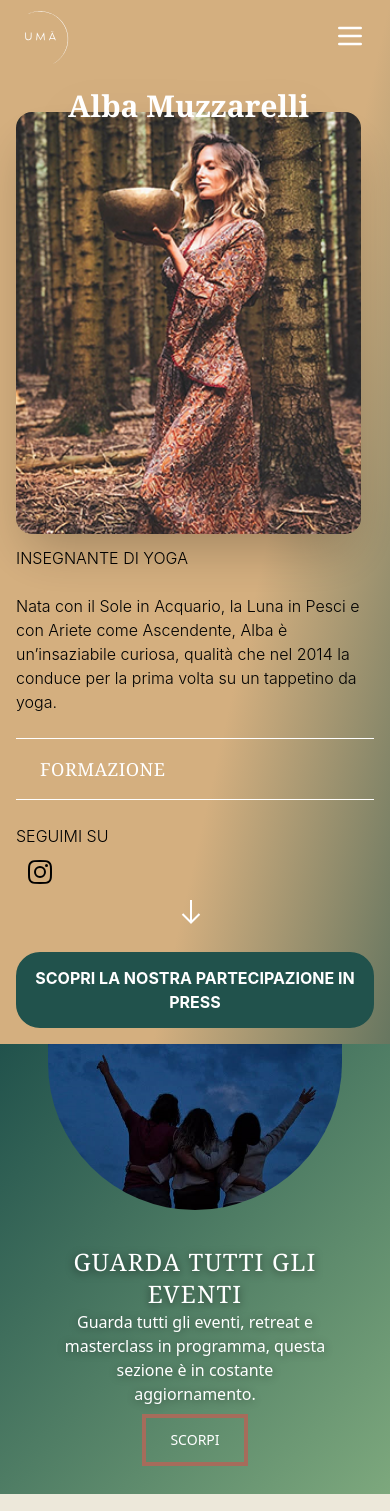
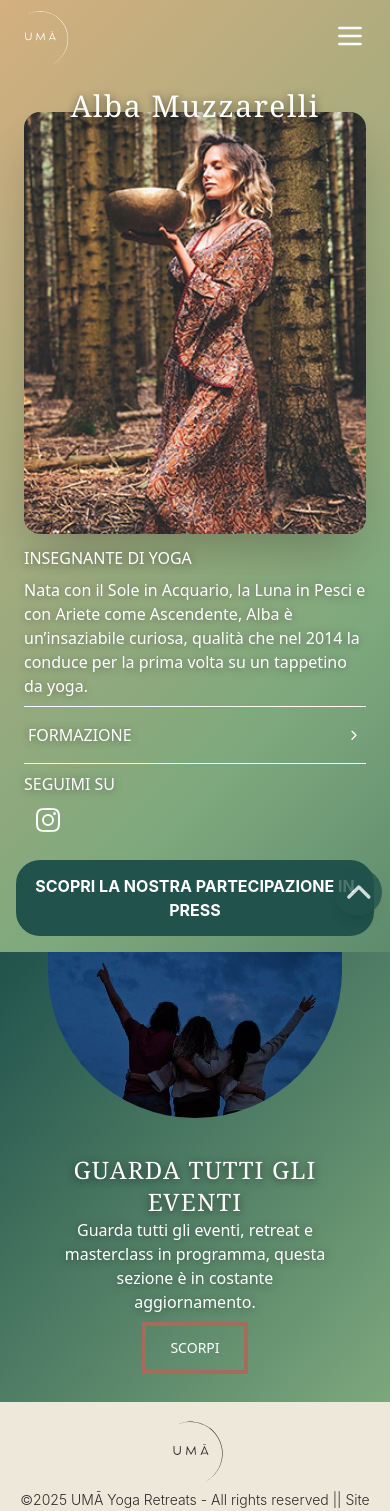
Before and after one commit to asorbellini/static-uma-yoga, a React (Vite) app: page /chi-siamo/alba-muzzarelli in a window 390 px wide. Shown: the top 1511 px of the page. Built offline with nearby package versions, Linux system fonts and the light colour scheme.

Commit message:
Responsive About and MemberDetail

```diff
--- a/src/components/Footer.jsx
+++ b/src/components/Footer.jsx
@@ -16,7 +16,7 @@ function Footer() {
         <div className="basis-1/4">
           <p className="uppercase underline">Siguici su</p>
           <a href="https://www.instagram.com/uma.retreats/" target="_blank" rel="noopener noreferrer" className="inline-flex justify-center mt-2">
-            <InstagramIcon />
+            <InstagramIcon fillColor="#2c2c2c"/>
           </a>
         </div>
 
--- a/src/components/Icons.jsx
+++ b/src/components/Icons.jsx
@@ -74,12 +74,12 @@ export const CloseIcon = () => {
     )
 }
 
-export const InstagramIcon = () => {
+export const InstagramIcon = ({fillColor}) => {
     return (
         <svg viewBox="0 0 192 192" fill="none" className="w-8 h-8 hover:scale-110">
-            <path stroke="#000000" strokeWidth="12" d="M96 162c-14.152 0-24.336-.007-32.276-.777-7.849-.761-12.87-2.223-16.877-4.741a36 36 0 0 1-11.33-11.329c-2.517-4.007-3.98-9.028-4.74-16.877C30.007 120.336 30 110.152 30 96c0-14.152.007-24.336.777-32.276.76-7.849 2.223-12.87 4.74-16.877a36 36 0 0 1 11.33-11.33c4.007-2.517 9.028-3.98 16.877-4.74C71.663 30.007 81.847 30 96 30c14.152 0 24.336.007 32.276.777 7.849.76 12.87 2.223 16.877 4.74a36 36 0 0 1 11.329 11.33c2.518 4.007 3.98 9.028 4.741 16.877.77 7.94.777 18.124.777 32.276 0 14.152-.007 24.336-.777 32.276-.761 7.849-2.223 12.87-4.741 16.877a36 36 0 0 1-11.329 11.329c-4.007 2.518-9.028 3.98-16.877 4.741-7.94.77-18.124.777-32.276.777Z"/>
-            <circle cx="96" cy="96" r="30" stroke="#000000" strokeWidth="12"/>
-            <circle cx="135" cy="57" r="9" fill="#000000"/>
+            <path stroke={fillColor} strokeWidth="12" d="M96 162c-14.152 0-24.336-.007-32.276-.777-7.849-.761-12.87-2.223-16.877-4.741a36 36 0 0 1-11.33-11.329c-2.517-4.007-3.98-9.028-4.74-16.877C30.007 120.336 30 110.152 30 96c0-14.152.007-24.336.777-32.276.76-7.849 2.223-12.87 4.74-16.877a36 36 0 0 1 11.33-11.33c4.007-2.517 9.028-3.98 16.877-4.74C71.663 30.007 81.847 30 96 30c14.152 0 24.336.007 32.276.777 7.849.76 12.87 2.223 16.877 4.74a36 36 0 0 1 11.329 11.33c2.518 4.007 3.98 9.028 4.741 16.877.77 7.94.777 18.124.777 32.276 0 14.152-.007 24.336-.777 32.276-.761 7.849-2.223 12.87-4.741 16.877a36 36 0 0 1-11.329 11.329c-4.007 2.518-9.028 3.98-16.877 4.741-7.94.77-18.124.777-32.276.777Z"/>
+            <circle cx="96" cy="96" r="30" stroke={fillColor} strokeWidth="12"/>
+            <circle cx="135" cy="57" r="9" fill={fillColor}/>
         </svg>
     )
 }
--- a/src/pages/MemberDetail.jsx
+++ b/src/pages/MemberDetail.jsx
@@ -5,6 +5,7 @@ import members from "../data/members.json"
 import { ArrowDown, ArrowUp, InstagramIcon } from "../components/Icons"
 import Footer from "../components/Footer.jsx"
 import ToRetreateWorkshop from "../components/ToRetreateWorkshop.jsx"
+import ScrollToTop from "../components/ScrollToTop.jsx"
 
 const ExpandableButton = ({ title, children}) => {
    const [isOpen, setIsOpen] = useState(false)
@@ -22,11 +23,11 @@ const ExpandableButton = ({ title, children}) => {
             {/* Botón expandible */}
             <button
                 onClick={() => setIsOpen(!isOpen)}
-                className="w-full hover:bg-gradient-to-r hover:from-verdeBosque hover:to-verdeOliva transition-colors duration-300 px-6 py-4 flex items-center justify-between text-white"
+                className="w-full hover:bg-gradient-to-r hover:from-verdeBosque hover:to-verdeOliva transition-colors duration-300 px-1 py-4 flex items-center justify-between text-white"
             >
-                <span className="text-lg font-serif font-light tracking-wide uppercase">{title}</span>
+                <span className="subtitle uppercase">{title}</span>
                 {/* Icono de flecha */}
-                <div className={`${isOpen ? "-rotate-180" : "rotate-90" }`}>
+                <div className={`w-4 h-4 transition-transform duration-[500ms] ease-out ${isOpen ? "-rotate-180" : "rotate-90" }`}>
                     <ArrowUp className="" stroke="#ffffff" />
                 </div>
             </button>
@@ -36,11 +37,11 @@ const ExpandableButton = ({ title, children}) => {
             {/* Contenido expandible */}
             <div
                 className={`overflow-hidden transition-all duration-500 ease-in-out opacity-${isOpen ? "100" : "0"}`}
-        style={{ height: isOpen ? `${contentHeight}px` : "0px" }}
-            >
-                <div ref={contentRef} className="bg-transparent px-6 py-6 text-oscuro space-y-4">
+                style={{ height: isOpen ? `${contentHeight}px` : "0px" }}
+                    >
+                <div ref={contentRef} className="bg-transparent px-1 py-6 text-oscuro space-y-4">
                     {children.map((paragraph, index) => (
-                        <p key={index} className="p-2 text-oscuro leading-relaxed">
+                        <p key={index} className="textDetail ">
                             {paragraph}
                         </p>
                     ))}
@@ -57,45 +58,47 @@ function MemberDetail(){
     if (!member) return <p>Miembro no encontrado</p>;
 
     return(
-        <div className="min-h-screen bg-gradient-to-br from-dorado via-dorado to-verdeBosque">
+        <div className="min-h-screen"
+        style={{background:"linear-gradient(135deg, #D4AF7F 0%, #7DA87D 50%, #21524C 100%)"}}>
+        <ScrollToTop />
         {/* Presentación del miembro */}
             <section className="relative w-full px-4 pt-28">
                 {/* Contenedor principal */}
-                <div className="relative max-w-6xl mx-auto ">
+                <div className="relative px-2 md:px-12 ">
                     {/* Contenedor de imagen y título */}
                     <div className="flex flex-col md:flex-row items-start gap-3 ">
                         {/* Columna izquierda - Imagen */}
-                        <div className="flex-1">
+                        <div className="w-full md:flex-1">
                             <div className="relative justify-items-center">
                                 <img
                                 src={member.images?.[1]}
                                 alt={`${member.Name} - ${member.id}`}
                                 className="h-[50vh] md:h-[70vh] w-auto object-cover rounded-2xl shadow-2xl opacity-95"
                                 />
-                                {/* Overlay sutil */}
-                                <h2 className="w-full absolute -top-6 left-1/2 -translate-x-1/2 text-3xl md:text-4xl lg:text-5xl rounded font-serif text-white font-bold text-center drop-shadow-2xl">
+                                <h2 className="w-full absolute -top-6 left-1/2 -translate-x-1/2 textTitleSection tracking-wider">
                                     {member.Name}
                                 </h2>
                             </div>
                         </div>
-                        <div className="flex-1 text-left space-y-6">
-                            <h2 className="uppercase">{member.profession}</h2>
-                            <p>{member.smallDescription}</p>
+                        <div className="flex-1 text-left space-y-2 md:space-y-6">
+                            <h2 className="subtitle uppercase">{member.profession}</h2>
+                            <p className="textDetail">{member.smallDescription}</p>
                             <ExpandableButton title="Formazione" children={member.training} />
-                            <h2 className="uppercase">Seguimi su</h2>
+                            <h2 className="subtitle uppercase">Seguimi su</h2>
                             <a href={member.socialMedia?.instagram} target="_blank" rel="noopener noreferrer">
                                 <div className="p-2">
-                                    <InstagramIcon />
+                                    <InstagramIcon fillColor="#ffffff" />
                                 </div>
                             </a>
                         </div>
                     </div>
                 </div>
-                <div className="flex justify-center">
-                    <a href="#">
-                        <ArrowDown />
-                    </a>
-                </div>
+                {member?.classi &&
+                    <div className="flex justify-center">
+                        <a href="#classi">
+                            <ArrowDown />
+                        </a>
+                    </div>}
             </section>
             <section className="flex w-full p-4 justify-center" >
                 <a href="/press-e-media">
```
